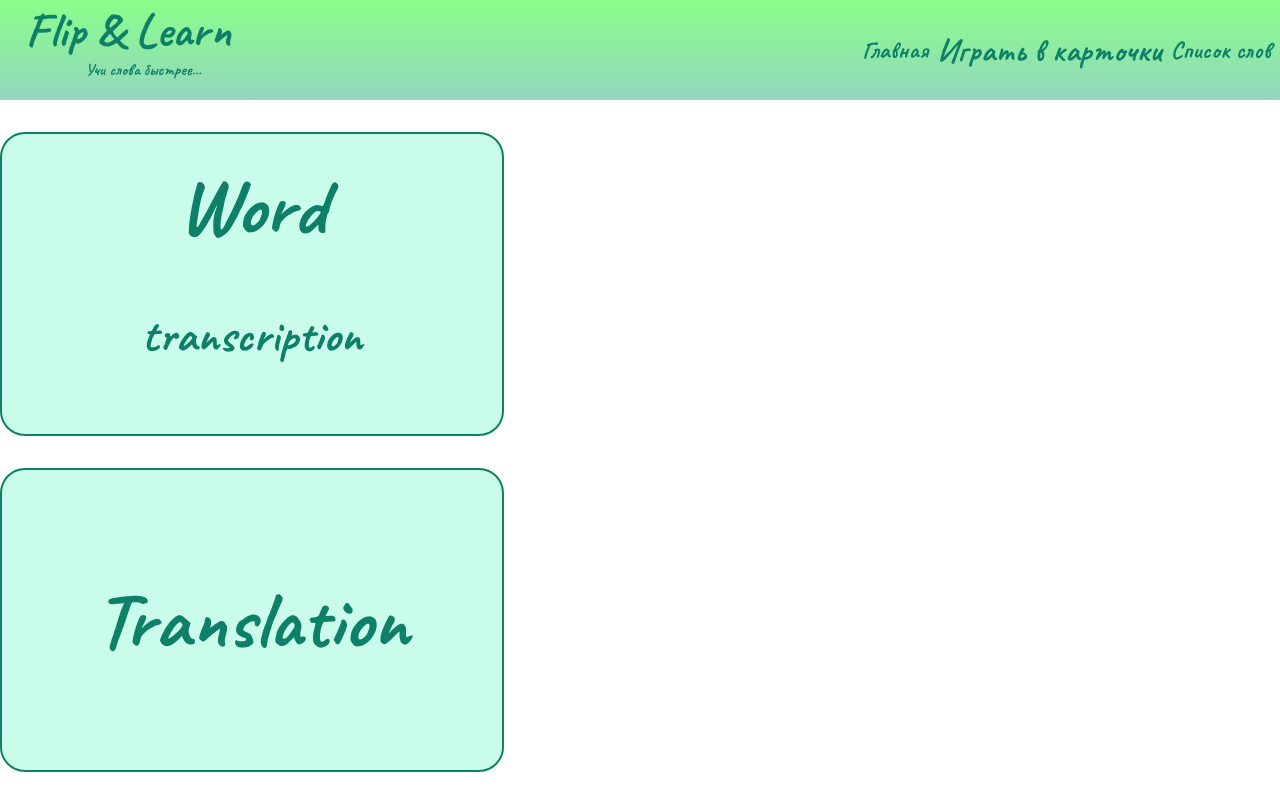
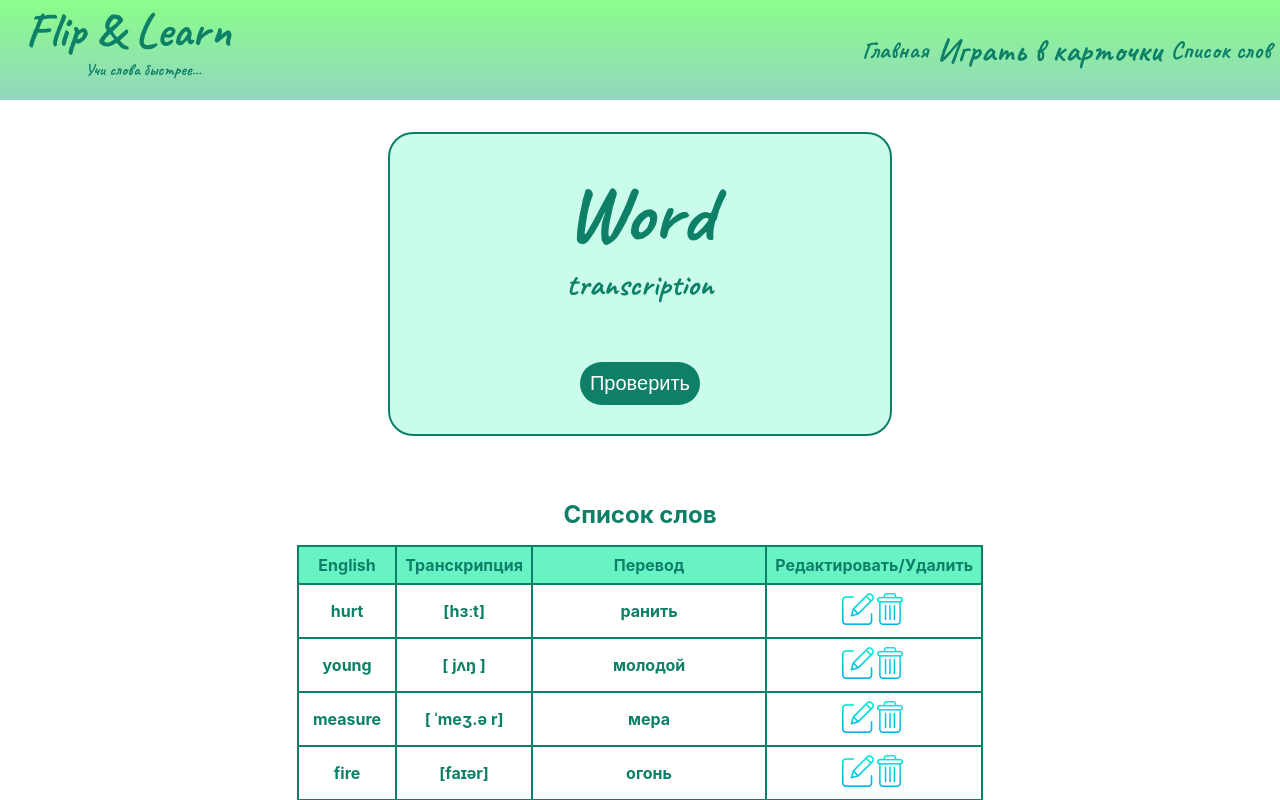
Before and after one commit to yanakin394/wordgame, a React (Create React App) app: page / in a window 1280 px wide. Shown: the top 800 px of the page. Built offline with nearby package versions, Linux system fonts and the light colour scheme.

Commit message:
card button and style added

```diff
--- a/src/App.js
+++ b/src/App.js
@@ -8,6 +8,7 @@ function App() {
     <div className="App">
       <Header/>
       <Card/>
+      <Table/>
     </div>
   );
 }
--- a/src/components/Card/Card.jsx
+++ b/src/components/Card/Card.jsx
@@ -3,16 +3,12 @@ import style from './Card.module.scss';
 function Card() {
     return (
         <div className={style.card}>
-            {/* <p className={style.card__rule}>Нажмите на карточку, чтобы она перевернулась</p> */}
-            <div className={style.card__flipper}>
-                <div className={style.card__front}>
-                    <p className={style.card__word}>Word</p>
-                    <p className={style.card__transcription}>transcription</p>
-                </div>
-                <div className={style.card__back}>
-                    <p className={style.card__translation}>Translation</p>
-                </div>
+            <div className={style.card__word}>
+                <p className={style.card__word}>Word</p>
+                <p className={style.card__transcription}>transcription</p>
             </div>
+            <button className={style.card__button}>Проверить</button>
+            {/* <p className={style.card__translation}>Translation</p> */}
         </div>
     );
 }
--- a/src/components/Card/Card.module.scss
+++ b/src/components/Card/Card.module.scss
@@ -2,18 +2,6 @@
 @import '../../style/templates.scss';
 
 .card{
-    width: 340px;
-    height: 480px;
-}
-.card__flipper{
-
-}
-.card__rule{
-    @include txt-style;
-}
-.card__front,
-.card__back{
-
     background-color: rgb(202, 252, 235);
     margin: 2rem auto;
     width: 500px;
@@ -22,29 +10,36 @@
     border-radius: 25px;
     display: flex;
     flex-direction: column;
-    justify-content: center;
+    justify-content: space-around;
     align-items: center;
 }
-/* .card__front{
-    transform: perspective(600px) rotateY(0deg);
-}
-.card__back{
-    transform: perspective(600px) rotateY(180deg);
-    background-color: #f1f1f1;
-}
-.card:hover > .card.__front{
-    transform: perspective(600px) rotateY(-180deg);
-}
-.card:hover > .card__back{
-    transform: perspective(600px) rotateY(0deg);
-} */
 .card__word,
 .card__translation{
     margin: 0;
     @include txt-style;
     font-size: 5rem;
 }
+.card__word{
+    display: flex;
+    flex-direction: column;
+    justify-content: flex-start;
+    align-items: center;
+}
 .card__transcription{
+    margin: 0 auto;
     @include txt-style;
-    font-size: 3rem;
+    font-size: 2rem;
 }
+.card__button{
+    font-size: 1.25rem;
+    padding: 2%;
+    color: white;
+    background-color: $main-color;
+    border-style: none;
+    border-radius: 25px;
+    width: fit-content;
+}
+.card__button:hover {
+    transform: scale(1.1);
+    opacity: 0.8;
+}
```
